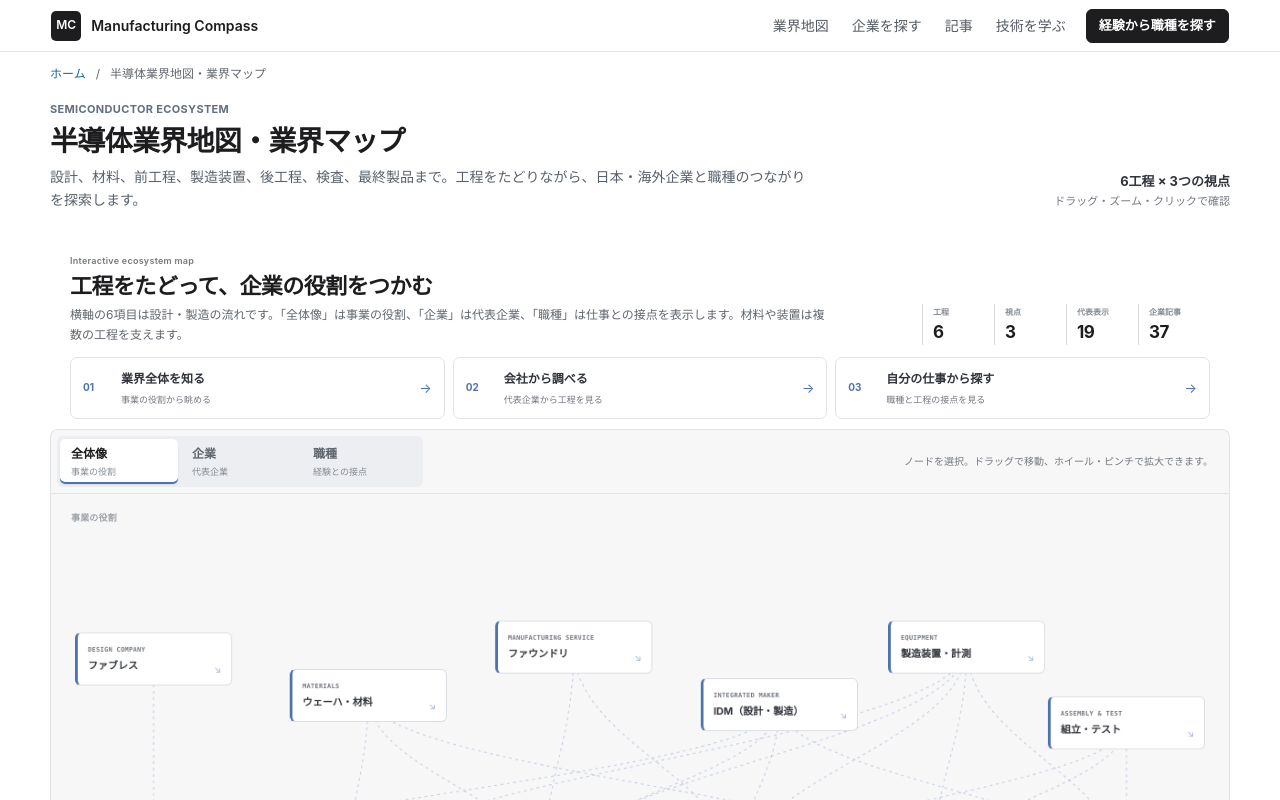
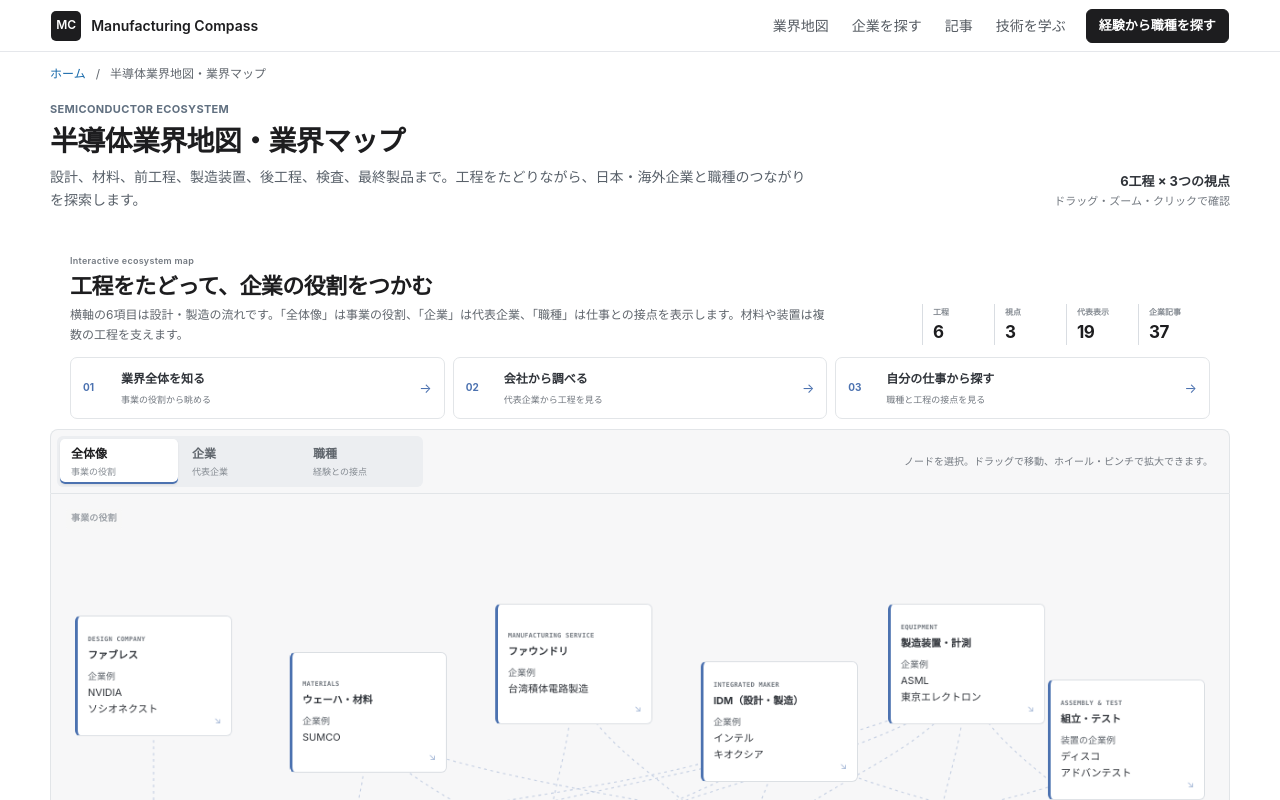
Before and after one commit to ryo0905-eng/manufacturing-compass, a Next.js app: page /industry-map in a window 1280 px wide. Shown: the top 800 px of the page. Built offline with nearby package versions, Linux system fonts and the light colour scheme.

Commit message:
feat: 業界地図の全体像に代表企業を表示

```diff
--- a/src/components/IndustryMapExplorer.tsx
+++ b/src/components/IndustryMapExplorer.tsx
@@ -22,7 +22,7 @@ type ExplorerMode = "overview" | "companies" | "careers";
 type ExplorerView = "map" | "list";
 
 function trackIndustryMapEvent(eventName: `industry_map_${string}`, properties: Parameters<typeof trackEvent>[1]) {
-  trackEvent(eventName, { ...properties, source_page: "/industry-map", ui_version: "classification-v4" });
+  trackEvent(eventName, { ...properties, source_page: "/industry-map", ui_version: "overview-examples-v5" });
 }
 
 type CompanySummary = {
@@ -37,6 +37,12 @@ type CompanySummary = {
   hasPublicLocations: boolean;
   hasCareerPreparation: boolean;
 };
+
+function getGroupExamples(group: IndustryMapGroup, companiesById: Map<string, CompanySummary>) {
+  return group.exampleCompanyIds
+    .map((id) => companiesById.get(id))
+    .filter((company): company is CompanySummary => company !== undefined);
+}
 
 type IndustryMapExplorerProps = {
   companies: CompanySummary[];
@@ -72,7 +78,7 @@ const MAX_SCALE = 1.35;
 const FIT_PADDING = 24;
 const NODE_HALF_SIZE: Record<MapNodeType, Point> = {
   process: { x: 86, y: 35 },
-  group: { x: 86, y: 29 },
+  group: { x: 86, y: 66 },
   company: { x: 69, y: 26 },
   career: { x: 86, y: 29 },
 };
@@ -646,6 +652,7 @@ export function IndustryMapExplorer({ companies, totalCompanyCount }: IndustryMa
                 <MapRelationNode
                   active={selectedKey === key}
                   item={group}
+                  examples={getGroupExamples(group, companiesById)}
                   key={group.id}
                   muted={isNodeMuted(key)}
                   onSelect={() => selectNode("group", group.id)}
@@ -740,12 +747,14 @@ function MapRelationNode({
   muted,
   onSelect,
   type,
+  examples = [],
 }: {
   active: boolean;
   item: IndustryMapGroup | IndustryMapCareer;
   muted: boolean;
   onSelect: () => void;
   type: "group" | "career";
+  examples?: CompanySummary[];
 }) {
   return (
     <button
@@ -757,6 +766,12 @@ function MapRelationNode({
     >
       <span>{item.labelEn}</span>
       <strong>{item.label}</strong>
+      {"exampleLabel" in item && examples.length > 0 ? (
+        <small className="industry-explorer__node-examples">
+          <span>{item.exampleLabel}</span>
+          {examples.map((company) => <span key={company.id}>{company.nameJa}</span>)}
+        </small>
+      ) : null}
       <i aria-hidden="true">↘</i>
     </button>
   );
@@ -840,6 +855,19 @@ function MapDetailPanel({
         <h3>{group.label}</h3>
         <p>{group.description}</p>
         <ProcessTags processIds={group.processIds} />
+        <div className="industry-explorer__detail-list">
+          <span>{group.exampleLabel}</span>
+          {getGroupExamples(group, companiesById).map((company) => (
+            <Link
+              className="industry-explorer__detail-company-link"
+              href={`/companies/${company.slug}` as Route}
+              key={company.id}
+              onClick={() => trackContentClick({ company_id: company.id, destination: "company" })}
+            >
+              {company.nameJa}<span aria-hidden="true"> →</span>
+            </Link>
+          ))}
+        </div>
         {group.segmentId ? (
           <Link
             className="industry-explorer__detail-link"
@@ -991,6 +1019,7 @@ function IndustryMapMobileList({
                 <button aria-pressed={selectedKey === key} onClick={() => onSelect("group", group.id)} type="button">
                   <strong>{group.label}</strong>
                   <small>{group.description}</small>
+                  <small>{group.exampleLabel}：{getGroupExamples(group, companiesById).map((company) => company.nameJa).join("、")}</small>
                   <i aria-hidden="true">→</i>
                 </button>
               </li>
--- a/src/data/industry-map.ts
+++ b/src/data/industry-map.ts
@@ -17,6 +17,8 @@ export type IndustryMapProcess = {
 };
 
 export type IndustryMapGroup = {
+  exampleCompanyIds: string[];
+  exampleLabel: string;
   id: string;
   label: string;
   labelEn: string;
@@ -112,6 +114,8 @@ export const industryMapProcesses: IndustryMapProcess[] = [
 export const industryMapGroups: IndustryMapGroup[] = [
   {
     id: "fabless",
+    exampleCompanyIds: ["nvidia", "socionext"],
+    exampleLabel: "企業例",
     label: "ファブレス",
     labelEn: "Design company",
     description: "自社工場を持たず、製品企画と半導体設計を中心に担う企業群です。",
@@ -122,6 +126,8 @@ export const industryMapGroups: IndustryMapGroup[] = [
   },
   {
     id: "wafer-materials",
+    exampleCompanyIds: ["sumco"],
+    exampleLabel: "企業例",
     label: "ウェーハ・材料",
     labelEn: "Materials",
     description: "シリコンウェーハ、薬液、ガス、レジストなど、製造の土台となる材料を供給します。",
@@ -132,6 +138,8 @@ export const industryMapGroups: IndustryMapGroup[] = [
   },
   {
     id: "foundry",
+    exampleCompanyIds: ["tsmc"],
+    exampleLabel: "企業例",
     label: "ファウンドリ",
     labelEn: "Manufacturing service",
     description: "顧客が設計した半導体のウェーハ製造を受託する企業群です。",
@@ -142,6 +150,8 @@ export const industryMapGroups: IndustryMapGroup[] = [
   },
   {
     id: "idm-memory",
+    exampleCompanyIds: ["intel", "kioxia"],
+    exampleLabel: "企業例",
     label: "IDM（設計・製造）",
     labelEn: "Integrated maker",
     description: "設計から製造まで複数の役割を持ち、製品開発と量産をつなぐ企業群です。",
@@ -152,6 +162,8 @@ export const industryMapGroups: IndustryMapGroup[] = [
   },
   {
     id: "equipment",
+    exampleCompanyIds: ["asml", "tokyo-electron"],
+    exampleLabel: "企業例",
     label: "製造装置・計測",
     labelEn: "Equipment",
     description: "加工、搬送、検査、計測、テストなどの装置で複数工程を横断して支えます。",
@@ -162,6 +174,8 @@ export const industryMapGroups: IndustryMapGroup[] = [
   },
   {
     id: "assembly-test-service",
+    exampleCompanyIds: ["disco", "advantest"],
+    exampleLabel: "装置の企業例",
     label: "組立・テスト",
     labelEn: "Assembly & test",
     description: "ダイシング、パッケージング、電気検査など、後工程を専門的に支える領域です。",
```
Also changed, not shown: src/app/globals.css, 2 other files (tests, documents, lock files or other folders).
